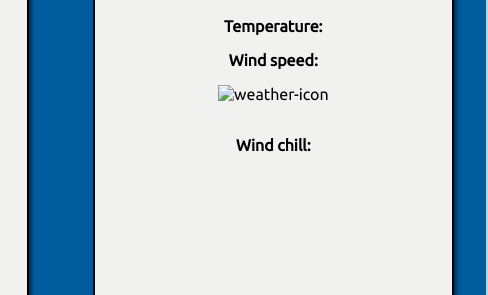
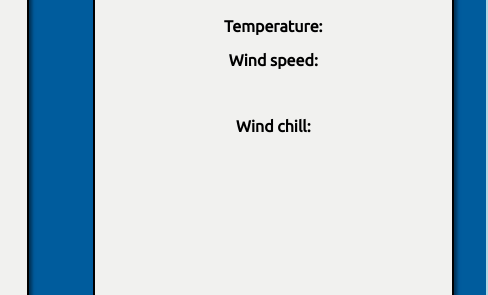
Before and after one commit to fvalto/wdd230, a plain HTML site: page chamber/index.html in a window 1280 px wide. Shown: the part 744-1039 px from the top of the page, 792-1280 px from the left. Drawn offline with Linux system fonts and the light colour scheme; no server answers.

Commit message:
audit fixes

```diff
--- a/chamber/index.html
+++ b/chamber/index.html
@@ -73,8 +73,7 @@
                 <h2>Current Weather in Talca</h2>
                 <p><b>Temperature: </b><span id="temperature"></span></p>
                 <p><b>Wind speed: </b><span id="wind-speed"></span></p>
-                <figure>
-                    <img id="weather-icon" src="." alt="weather-icon">
+                <figure id="weather-fig">
                     <figcaption></figcaption>
                 </figure>
                 <p><b>Wind chill:</b><span id="wind-chill"></span></p><br>
--- a/chamber/scripts/windchill.js
+++ b/chamber/scripts/windchill.js
@@ -18,7 +18,8 @@ function calculateWindChill(temperature, windSpeed) {
 const weatherDiv = document.querySelector('.weather');
 const currentTemp = document.getElementById('temperature');
 const windSpeed = document.getElementById('wind-speed');
-const weatherIcon = document.getElementById('weather-icon');
+const weatherFig = document.getElementById('weather-fig');
+const weatherIcon = document.createElement('img');
 const captionDesc = document.querySelector('figcaption');
 const windChill = document.getElementById('wind-chill');
 const forecast = document.getElementById('forecast');
@@ -57,8 +58,10 @@ function displayResults(data) {
     currentTemp.innerHTML = `${temp.toFixed(0)}&deg;F`;
     windSpeed.innerHTML = `${wspeed}`;
     const iconsrc = `https://openweathermap.org/img/w/${data.weather[0].icon}.png`;
+    weatherIcon.setAttribute('id', 'weather-icon')
     weatherIcon.setAttribute('src', iconsrc);
     weatherIcon.setAttribute('loading', 'lazy');
+    weatherFig.append(weatherIcon);
     let desc = data.weather[0].description;
     captionDesc.textContent = `${capitalizeLetter(desc)}`;
     calculateWindChill(temp, wspeed);
```
